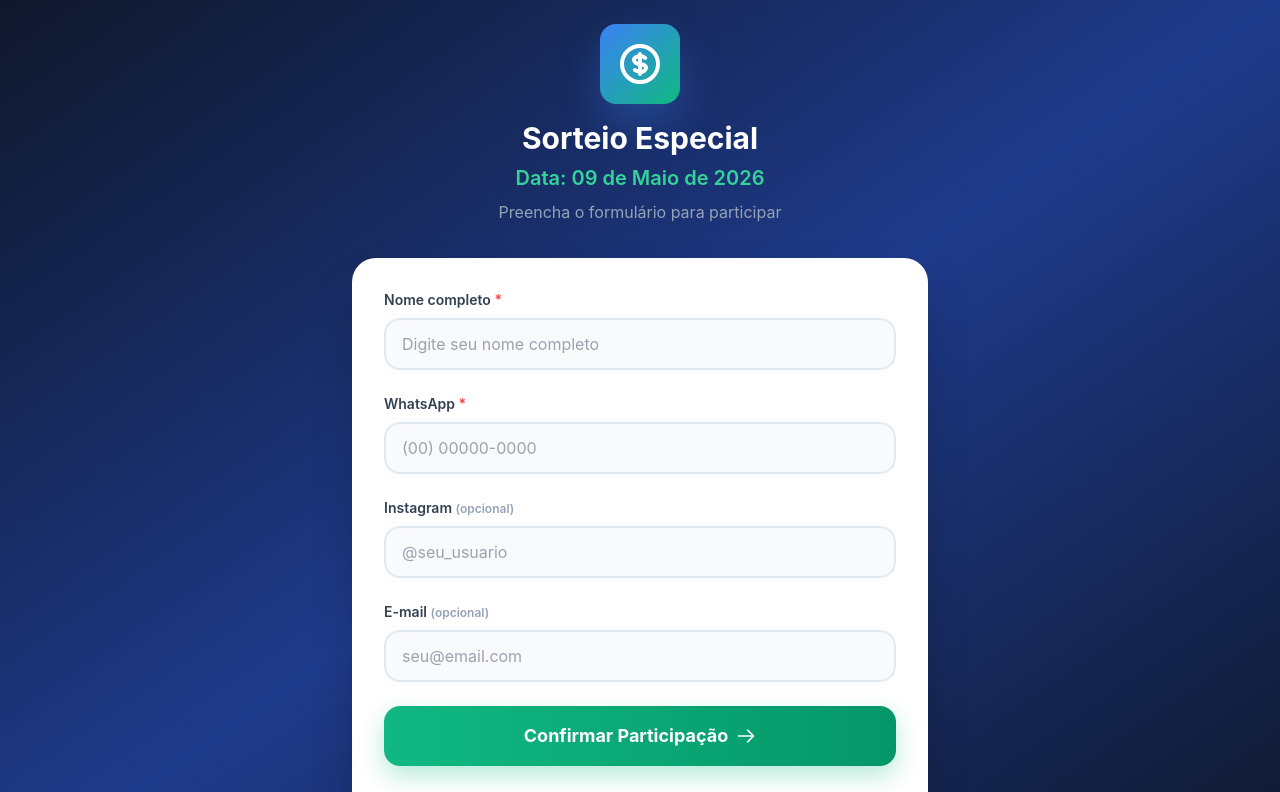
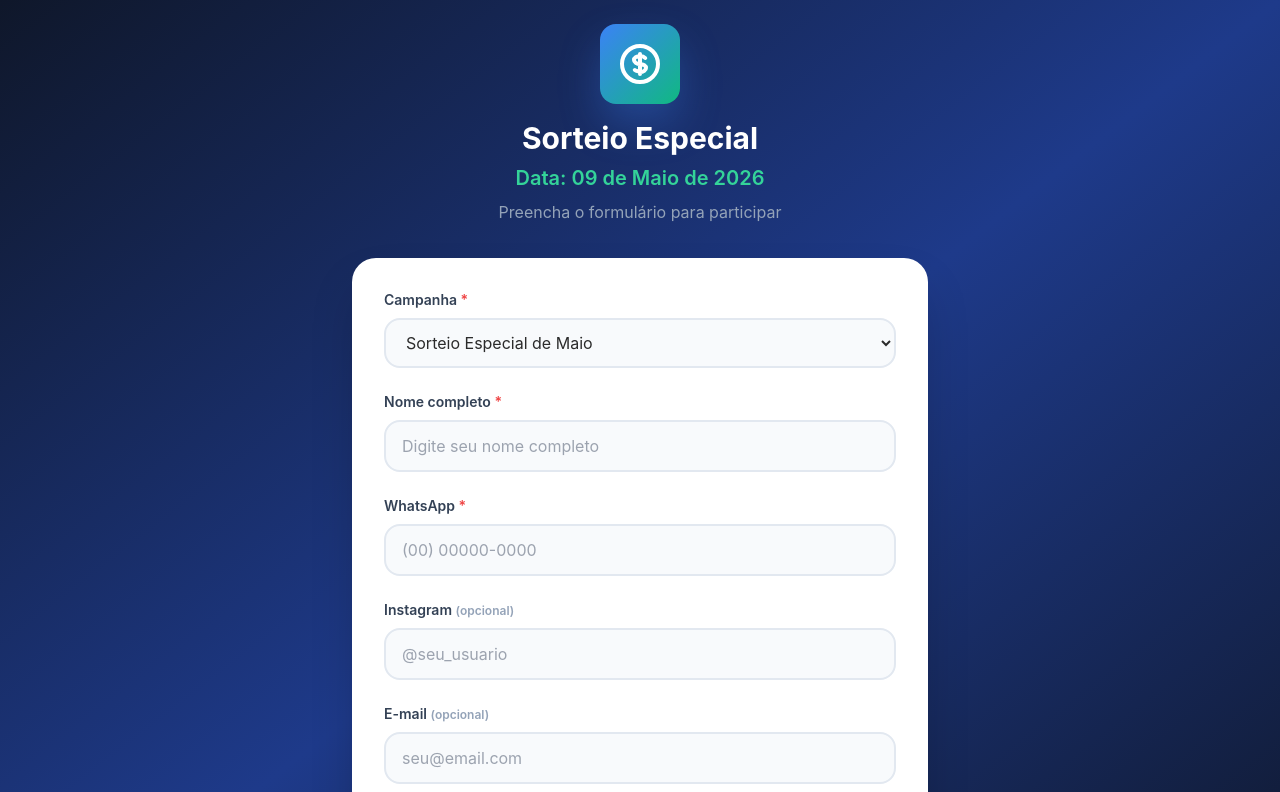
Before and after one commit to Evolvetech-Johnn/consorcioldnsorteio, a React (Vite) app in the folder frontend/: page /participar in a window 1280 px wide. Shown: the top 792 px of the page. Built offline with nearby package versions, Linux system fonts and the light colour scheme.

Commit message:
Adicionado campo de seleção de campanha no formulário de sorteio

```diff
--- a/frontend/src/lib/validations.ts
+++ b/frontend/src/lib/validations.ts
@@ -5,6 +5,7 @@ export const leadFormSchema = z.object({
   whatsapp: z.string().min(10, 'WhatsApp deve ter pelo menos 10 dígitos'),
   instagram: z.string().optional(),
   email: z.string().email('E-mail inválido').optional().or(z.literal('')),
+  campaignId: z.string().optional(),
 })
 
 export type LeadFormData = z.infer<typeof leadFormSchema>
--- a/frontend/src/pages/RaffleFormPage.tsx
+++ b/frontend/src/pages/RaffleFormPage.tsx
@@ -3,12 +3,13 @@ import { motion } from 'framer-motion'
 import { useForm } from 'react-hook-form'
 import { zodResolver } from '@hookform/resolvers/zod'
 import { leadFormSchema, type LeadFormData } from '../lib/validations'
-import { useAppStore, type AppState } from '../lib/store'
+import { useAppStore, type AppState, type Campaign } from '../lib/store'
 
 export function RaffleFormPage() {
   const [isSubmitting, setIsSubmitting] = useState(false)
   const [isSuccess, setIsSuccess] = useState(false)
   const addLead = useAppStore((state: AppState) => state.addLead)
+  const campaigns = useAppStore((state: AppState) => state.campaigns)
 
   const {
     register,
@@ -22,6 +23,7 @@ export function RaffleFormPage() {
       whatsapp: '',
       instagram: '',
       email: '',
+      campaignId: campaigns.length > 0 ? campaigns[0].id : '',
     },
   })
 
@@ -76,6 +78,24 @@ export function RaffleFormPage() {
             </div>
           ) : (
             <form onSubmit={handleSubmit(onSubmit)} className="space-y-6">
+              {campaigns.length > 0 && (
+                <div>
+                  <label className="block text-sm font-semibold text-slate-700 mb-2">
+                    Campanha <span className="text-red-500">*</span>
+                  </label>
+                  <select
+                    {...register('campaignId')}
+                    className="w-full px-4 py-3 rounded-xl border-2 border-slate-200 bg-slate-50 focus:border-blue-500 focus:ring-4 focus:ring-blue-500/10 focus:outline-none transition-all"
+                  >
+                    {campaigns.map((campaign: Campaign) => (
+                      <option key={campaign.id} value={campaign.id}>
+                        {campaign.title}
+                      </option>
+                    ))}
+                  </select>
+                </div>
+              )}
+
               <div>
                 <label className="block text-sm font-semibold text-slate-700 mb-2">
                   Nome completo <span className="text-red-500">*</span>
```
